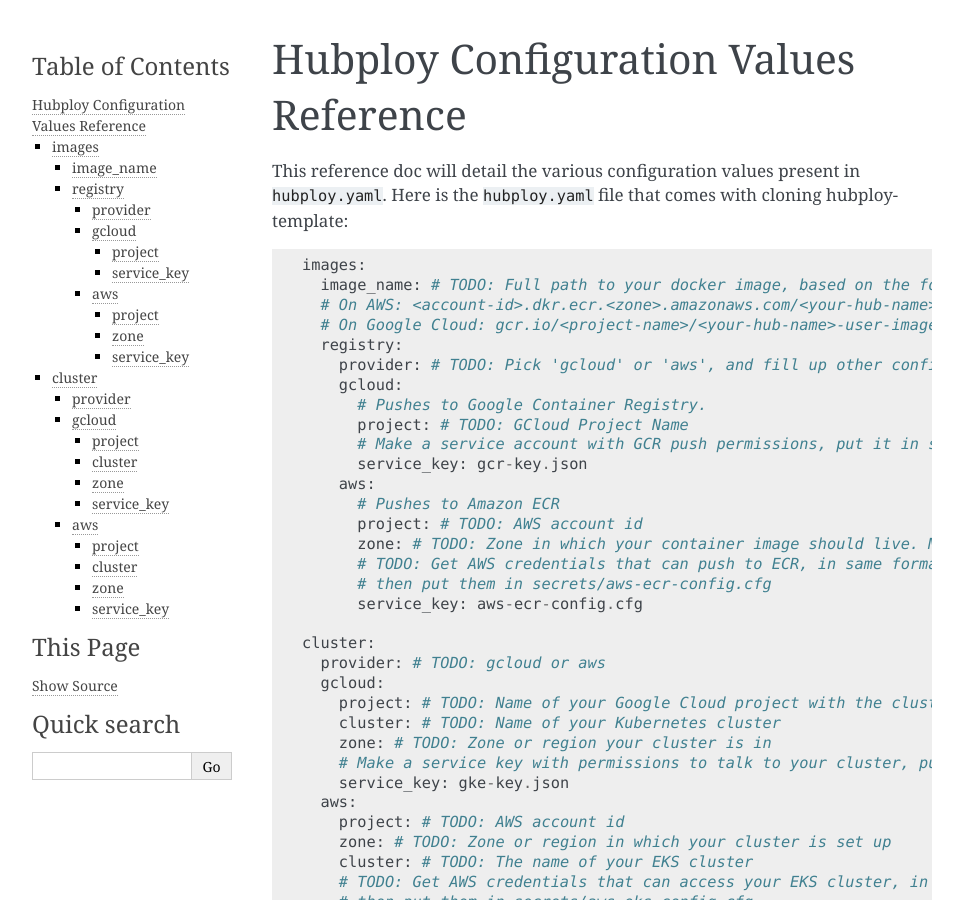
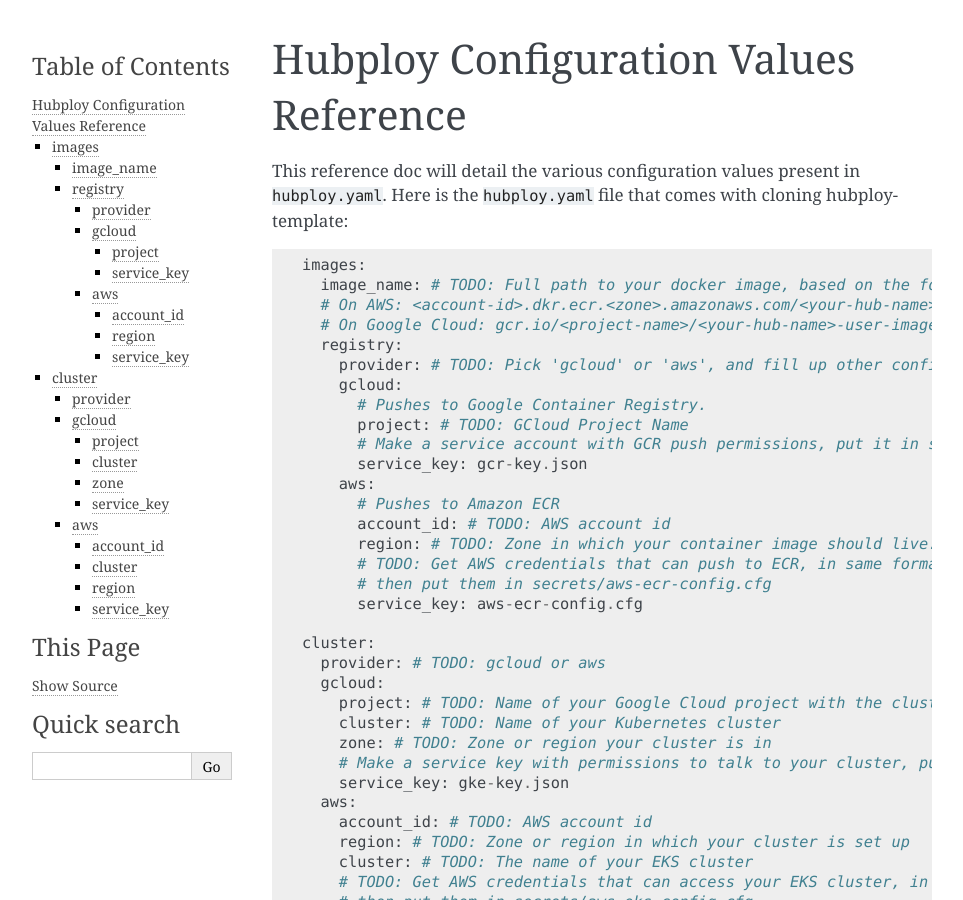
Before and after one commit to berkeley-dsep-infra/hubploy, a Sphinx documentation site: the page built from docs/reference/reference-hubploy-configuration-values.rst, in a window 1280 px wide and 900 px high. Shown: the whole window, without its empty margins (148-1111 px from the left). Built offline with Sphinx 7.4.7, drawn with Linux system fonts in a browser that asks for light colours; some of the changed text lies outside the part shown.

Commit message:
Updated docs to have aws terminology for hubploy.yaml

```diff
--- a/docs/reference/reference-hubploy-configuration-values.rst
+++ b/docs/reference/reference-hubploy-configuration-values.rst
@@ -18,8 +18,8 @@
 	      service_key: gcr-key.json
 	    aws:
 	      # Pushes to Amazon ECR
-	      project: # TODO: AWS account id
-	      zone: # TODO: Zone in which your container image should live. Match your cluster's zone
+	      account_id: # TODO: AWS account id
+	      region: # TODO: Zone in which your container image should live. Match your cluster's zone
 	      # TODO: Get AWS credentials that can push to ECR, in same format as ~/.aws/credentials
 	      # then put them in secrets/aws-ecr-config.cfg
 	      service_key: aws-ecr-config.cfg
@@ -33,8 +33,8 @@
 	    # Make a service key with permissions to talk to your cluster, put it in secrets/gkee-key.json
 	    service_key: gke-key.json
 	  aws:
-	    project: # TODO: AWS account id
-	    zone: # TODO: Zone or region in which your cluster is set up
+	    account_id: # TODO: AWS account id
+	    region: # TODO: Zone or region in which your cluster is set up
 	    cluster: # TODO: The name of your EKS cluster
 	    # TODO: Get AWS credentials that can access your EKS cluster, in same format as ~/.aws credentials
 	    # then put them in secrets/aws-eks-config.cfg
@@ -82,13 +82,13 @@
 aws
 ^^^
 
-project
-"""""""
+account_id
+""""""""""
 
 AWS account ID
 
-zone
-""""
+region
+""""""
 
 The zone in which your ECR image will live. This should match the zone where your cluster will
 live.
@@ -142,8 +142,8 @@
 aws
 ---
 
-project
-^^^^^^^
+account_id
+^^^^^^^^^^
 
 AWS account ID
 
@@ -152,8 +152,8 @@
 
 The name of the EKS cluster you will create.
 
-zone
-^^^^
+region
+^^^^^^
 
 Zone or region this cluster will sit in.
 
```
